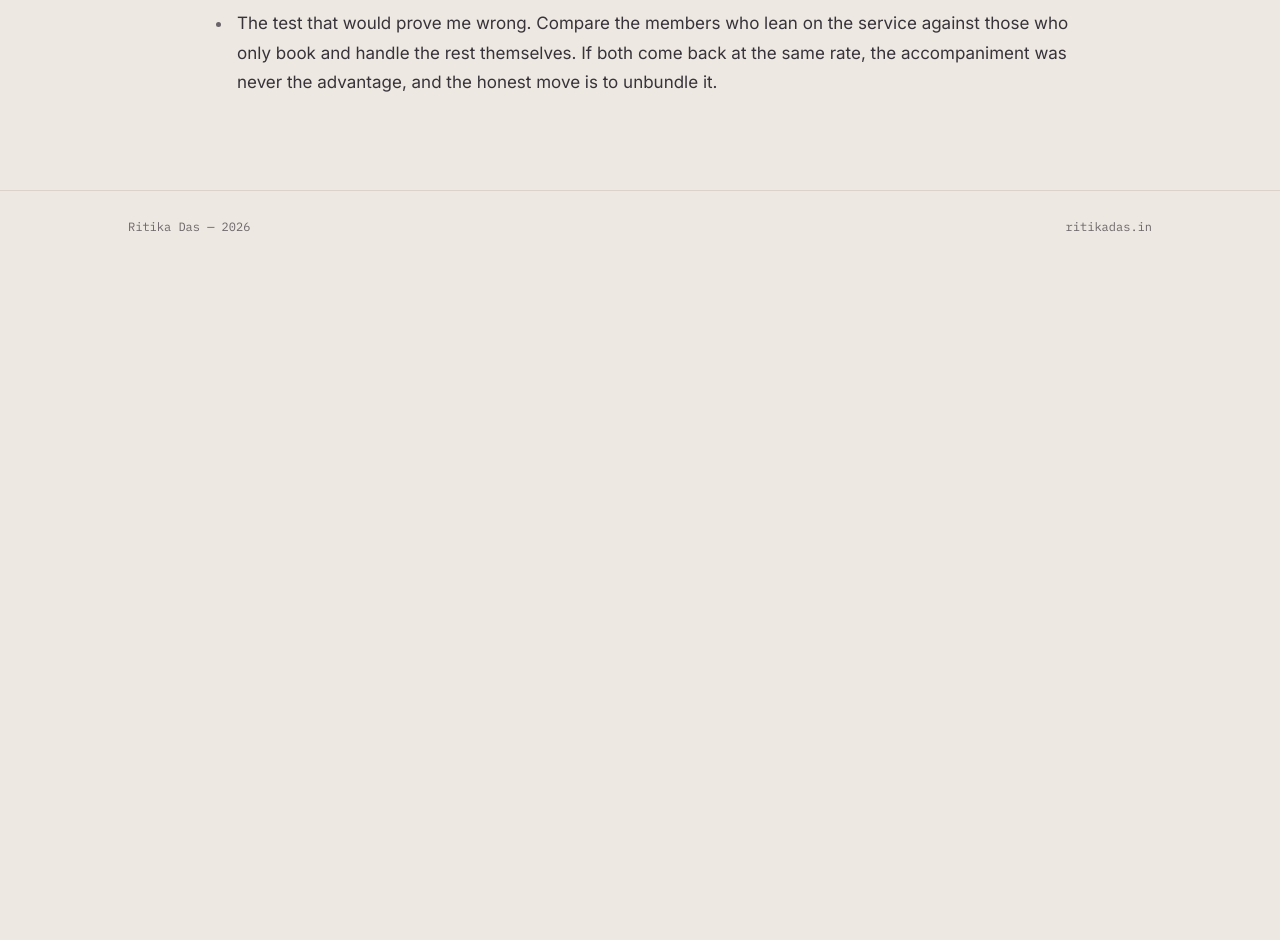
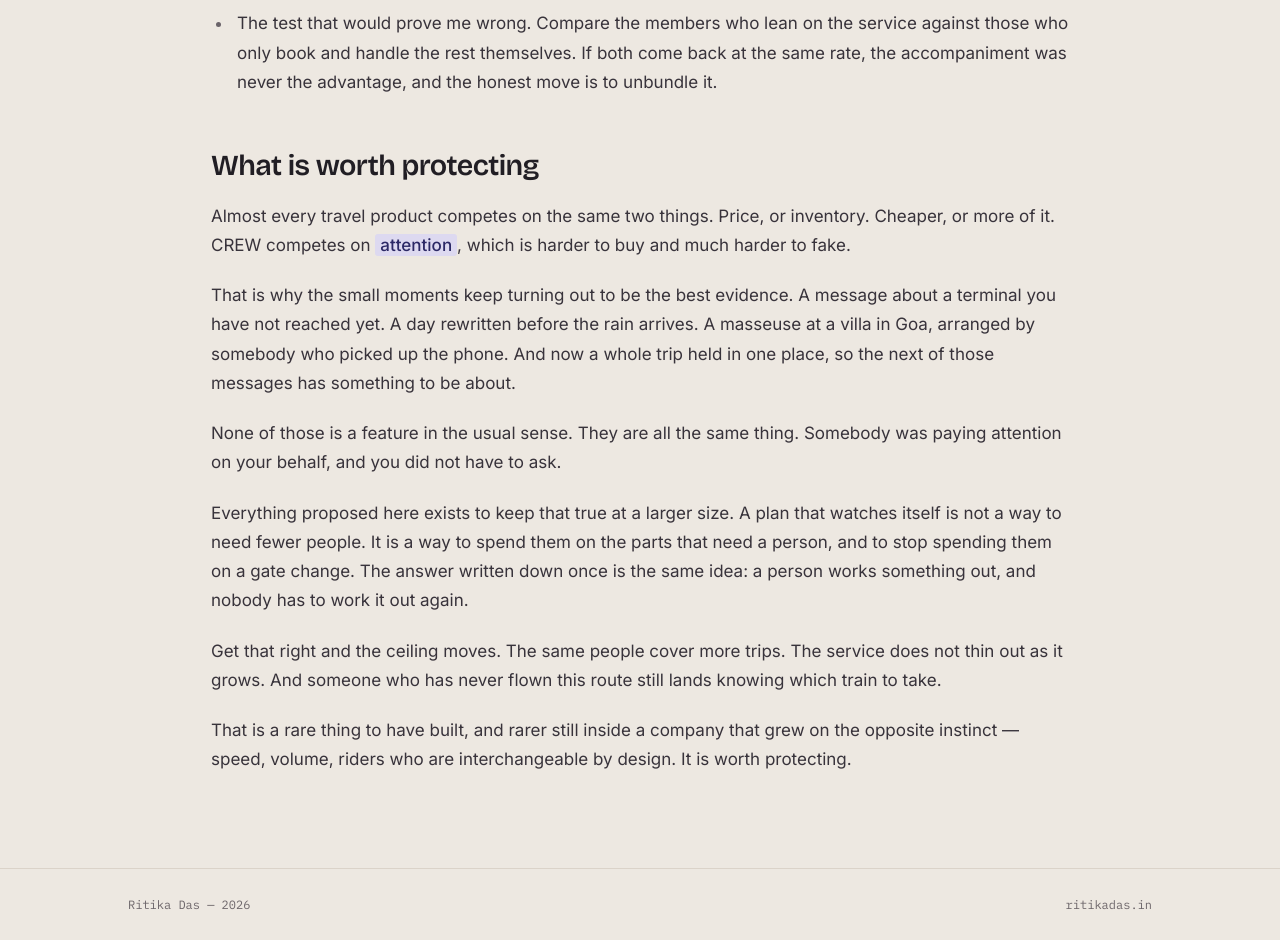
Before and after one commit to ritikadas98/ritikadas.github.io, a plain HTML site: page writing/crew/index.html in a window 1280 px wide. Shown: the part 9746-10686 px from the top of the page. Before the commit the page ends 10008 px from the top, so only its background shows below. Drawn offline with nearby package versions, Linux system fonts and the light colour scheme.

Commit message:
Close the CREW piece on what is worth protecting
It ended on a falsification test — the right place to be honest and the
wrong place to stop. A reader left on "here is how I would prove myself
wrong" with nothing said about why any of it mattered.

The closing section names the thing the whole argument has been circling:
almost every travel product competes on price or inventory, and CREW
competes on attention, which is harder to buy and much harder to fake. It
gathers the moments the piece already used as evidence — the terminal, the
rewritten day, the masseuse in Goa, and now a trip held in one place — and
says what they have in common. Somebody was paying attention on your
behalf, and you did not have to ask.

Then it puts the proposals in that light. A plan that watches itself is not
a way to need fewer people, it is a way to spend them where a person is
genuinely needed. Which is the same argument the rest of the piece makes,
said once more in the warm register rather than the analytical one.

Co-Authored-By: Claude Opus 5 <noreply@anthropic.com>

```diff
--- a/writing/crew/index.html
+++ b/writing/crew/index.html
@@ -396,6 +396,14 @@
 <li>The test that would prove me wrong. Compare the members who lean on the service against those who only book and handle the rest themselves. If both come back at the same rate, the accompaniment was never the advantage, and the honest move is to unbundle it.</li>
 </ul>
 
+<h2>What is worth protecting</h2>
+<p>Almost every travel product competes on the same two things. Price, or inventory. Cheaper, or more of it. CREW competes on <span class="k">attention</span>, which is harder to buy and much harder to fake.</p>
+<p>That is why the small moments keep turning out to be the best evidence. A message about a terminal you have not reached yet. A day rewritten before the rain arrives. A masseuse at a villa in Goa, arranged by somebody who picked up the phone. And now a whole trip held in one place, so the next of those messages has something to be about.</p>
+<p>None of those is a feature in the usual sense. They are all the same thing. Somebody was paying attention on your behalf, and you did not have to ask.</p>
+<p>Everything proposed here exists to keep that true at a larger size. A plan that watches itself is not a way to need fewer people. It is a way to spend them on the parts that need a person, and to stop spending them on a gate change. The answer written down once is the same idea: a person works something out, and nobody has to work it out again.</p>
+<p>Get that right and the ceiling moves. The same people cover more trips. The service does not thin out as it grows. And someone who has never flown this route still lands knowing which train to take.</p>
+<p>That is a rare thing to have built, and rarer still inside a company that grew on the opposite instinct — speed, volume, riders who are interchangeable by design. It is worth protecting.</p>
+
 
 
     </div>
```
